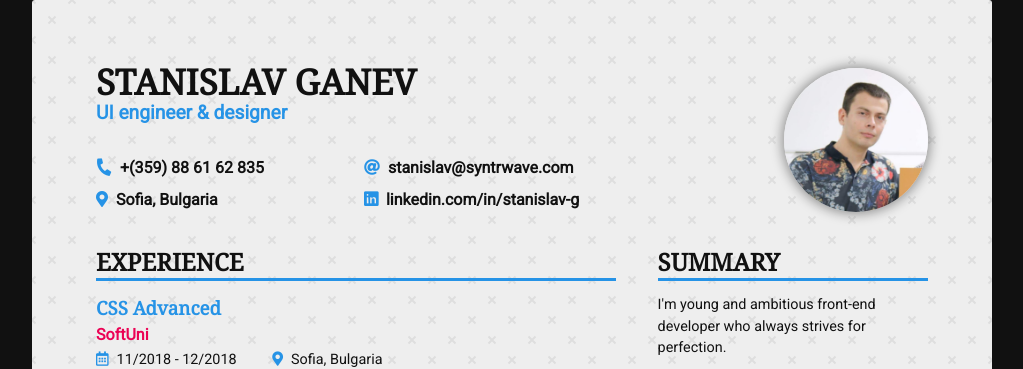
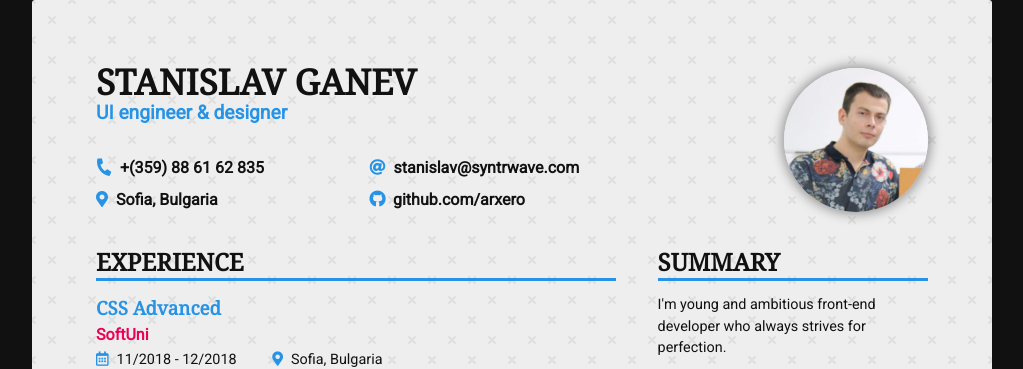
Before and after one commit to Arxero/cv, a Jekyll site: the page docs/index.html, which Jekyll copies as it is, in a window 1280 px wide. Shown: the top 369 px of the page, without its empty margins (128-1151 px from the left). Built offline with Jekyll 4.4.1, drawn with Linux system fonts in a browser that asks for light colours; nearby versions of some CDN libraries.

Commit message:
linkedin link changed to github

```diff
--- a/_layouts/site.html
+++ b/_layouts/site.html
@@ -33,7 +33,7 @@
                     </div>
                     <div class="contact-right">
                         <div class="email"><i class="fas fa-at"></i><a href="mailto:{{site.email}}">{{site.email}}</a></div>
-                        <div class="website"><i class="fab fa-linkedin"></i><a target="_blank" href="https://www.linkedin.com/in/stanislav-ganev-90136a176/">linkedin.com/in/stanislav-g</a></div>
+                        <div class="website"><i class="fab fa-github"></i></i><a target="_blank" href="https://github.com/Arxero">github.com/arxero</a></div>
                     </div>
                 </div>
             </div>
--- a/docs/404.html
+++ b/docs/404.html
@@ -33,7 +33,7 @@
                     </div>
                     <div class="contact-right">
                         <div class="email"><i class="fas fa-at"></i><a href="mailto:stanislav@syntrwave.com">stanislav@syntrwave.com</a></div>
-                        <div class="website"><i class="fab fa-linkedin"></i><a target="_blank" href="https://www.linkedin.com/in/stanislav-ganev-90136a176/">linkedin.com/in/stanislav-g</a></div>
+                        <div class="website"><i class="fab fa-github"></i></i><a target="_blank" href="https://github.com/Arxero">github.com/arxero</a></div>
                     </div>
                 </div>
             </div>
--- a/docs/about/index.html
+++ b/docs/about/index.html
@@ -33,7 +33,7 @@
                     </div>
                     <div class="contact-right">
                         <div class="email"><i class="fas fa-at"></i><a href="mailto:stanislav@syntrwave.com">stanislav@syntrwave.com</a></div>
-                        <div class="website"><i class="fab fa-linkedin"></i><a target="_blank" href="https://www.linkedin.com/in/stanislav-ganev-90136a176/">linkedin.com/in/stanislav-g</a></div>
+                        <div class="website"><i class="fab fa-github"></i></i><a target="_blank" href="https://github.com/Arxero">github.com/arxero</a></div>
                     </div>
                 </div>
             </div>
--- a/docs/index.html
+++ b/docs/index.html
@@ -33,7 +33,7 @@
                     </div>
                     <div class="contact-right">
                         <div class="email"><i class="fas fa-at"></i><a href="mailto:stanislav@syntrwave.com">stanislav@syntrwave.com</a></div>
-                        <div class="website"><i class="fab fa-linkedin"></i><a target="_blank" href="https://www.linkedin.com/in/stanislav-ganev-90136a176/">linkedin.com/in/stanislav-g</a></div>
+                        <div class="website"><i class="fab fa-github"></i></i><a target="_blank" href="https://github.com/Arxero">github.com/arxero</a></div>
                     </div>
                 </div>
             </div>
--- a/docs/jekyll/update/2018/12/04/welcome-to-jekyll.html
+++ b/docs/jekyll/update/2018/12/04/welcome-to-jekyll.html
@@ -33,7 +33,7 @@
                     </div>
                     <div class="contact-right">
                         <div class="email"><i class="fas fa-at"></i><a href="mailto:stanislav@syntrwave.com">stanislav@syntrwave.com</a></div>
-                        <div class="website"><i class="fab fa-linkedin"></i><a target="_blank" href="https://www.linkedin.com/in/stanislav-ganev-90136a176/">linkedin.com/in/stanislav-g</a></div>
+                        <div class="website"><i class="fab fa-github"></i></i><a target="_blank" href="https://github.com/Arxero">github.com/arxero</a></div>
                     </div>
                 </div>
             </div>
```
Also changed, not shown: docs/feed.xml (+1 -1 lines).
